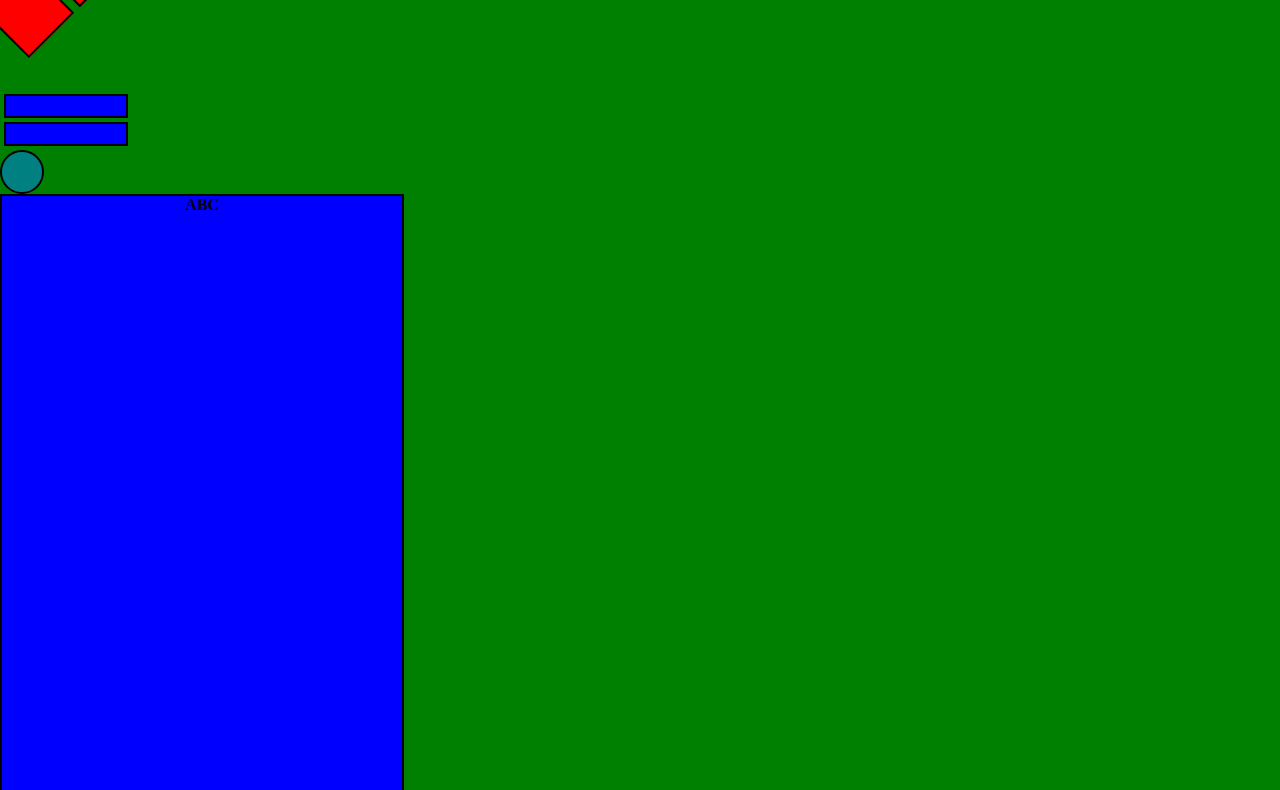
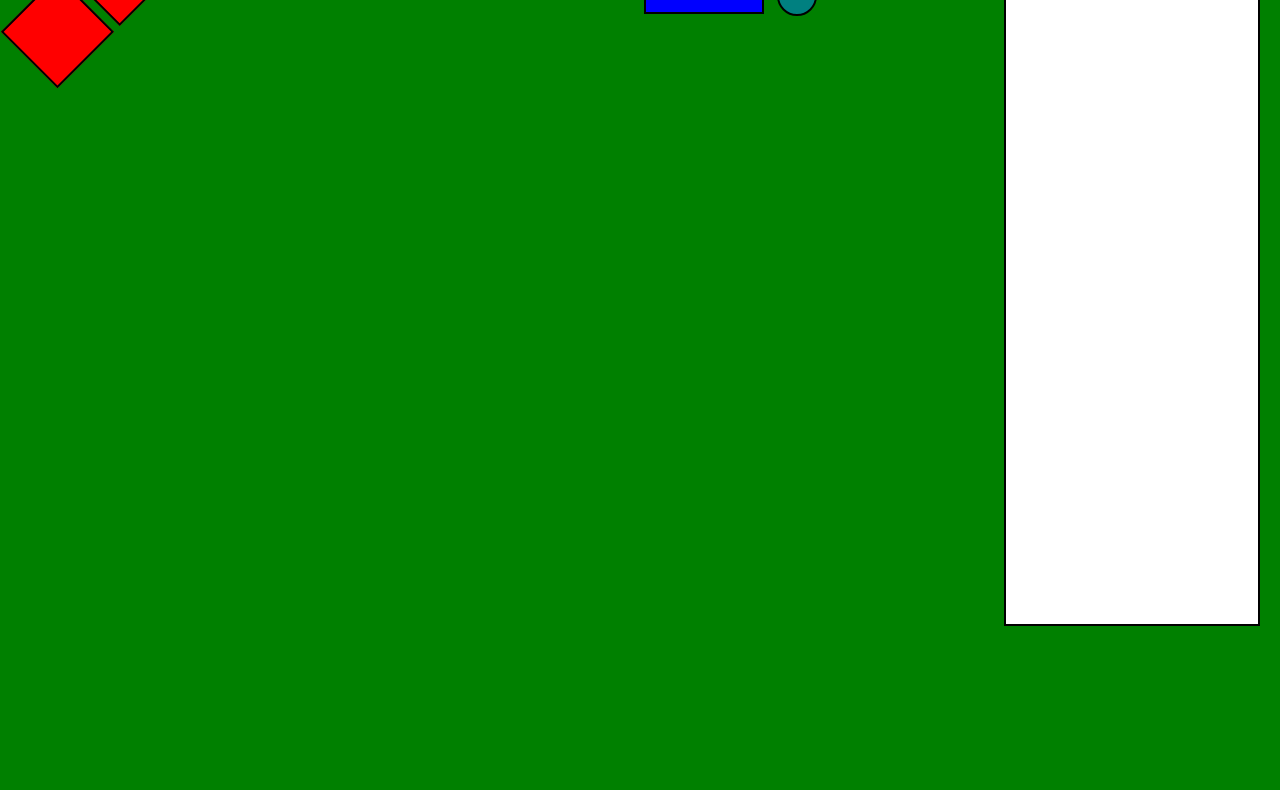
Before and after one commit to xVernon/ChallengeWebsite, a plain HTML site: page index.html in a window 1280 px wide. Shown: the part 134-924 px from the top of the page. After the commit the page ends 800 px from the top, so only its background shows below. Drawn offline with Linux system fonts and the light colour scheme.

Commit message:
added basic CSS styles and animations for different resolutions

```diff
--- /dev/null
+++ b/index.css
@@ -0,0 +1,129 @@
+* {
+    margin: 0;
+    padding: 0;
+    box-sizing: border-box;
+}
+
+body {
+    background-color: #008000;
+    display: flex;
+    justify-content: center;
+    align-items: center;
+    height: 100vh;
+}
+
+.container {
+  background-color: #008000;
+  transition: all 0.5s ease-in-out;
+  height: 100%;
+  width: 100%;
+}
+
+.header {
+    height: 40px;
+    background-color: #808000;
+    border: 2px solid #000000;
+    margin-bottom: 20px;
+}
+
+.first-block {
+    position: absolute;
+    rotate:calc(45deg);
+    height: 160px;
+    width: 192px;
+    top: 80px;
+    left: 35px;
+}
+
+.second-block {
+    position: absolute;
+    height: 160px;
+    width: 192px;
+}
+
+.square {
+    background-color: #ff0000;
+    border: 2px solid #000000;
+    width: 80px;
+    height: 80px;
+    margin: 8px;
+}
+
+.rectangle {
+    background-color: #0000ff;
+    width: 120px;
+    height: 20px;
+    margin: 4px;
+    border: 2px solid #000000;
+    position: sticky;
+}
+
+.circle {
+    background-color: #008080;
+    width: 40px;
+    height: 40px;
+    border-radius: 50%;
+    border: 2px solid #000000;
+    position: absolute;
+    right: 15px;
+    top: 10px;
+}
+
+.field-text {
+    background-color: white;
+    border: 2px solid #000000;
+    width: 400px;
+    height: 600px;
+    text-align: center;
+    font-weight: bold;
+    font-family: Arial, sans-serif;
+    font-size: 32px;
+    position: absolute;
+    top: 50px;
+    right: 5px;
+}
+
+.container > div {
+  transition: all 0.5s ease-in-out;
+}
+
+/* RESPONSYWNOŚĆ */
+
+/* < 583px: Układ pionowy */
+@media (max-width: 582px) {
+  .first-block { top: 80px; left: 35px; }
+  .second-block { top: 240px; left: 10px; }
+  .field-text {
+    background-color: #0000ff;
+    top: 50%;
+    left: 10px;
+    width: 95%;
+    height: 45%;
+  }
+}
+
+/* 583px - 900px: Układ bardziej zwarty */
+@media (min-width: 583px) and (max-width: 900px) {
+  .first-block { top: 80px; left: 35px; }
+  .second-block { top: 300px; left: 10px; }
+  .field-text {
+    top: 80px;
+    right: 20px;
+    width:40%;
+    background-color: #d64161;
+  }
+}
+
+/* > 900px: Układ poziomy */
+@media (min-width: 901px) {
+  .first-block { top: 80px; left: 35px; }
+  .second-block { top: 100px; left: 50%; }
+  .field-text {
+    top: 80px;
+    right: 20px;
+    width: 20%;
+    height: 85%;
+    background-color: white;
+    color: black;
+  }
+}
--- a/index.html
+++ b/index.html
@@ -1,25 +1,26 @@
-<!DOCTYPE html>
-<html lang="pl">
+<html lang="en">
 <head>
     <meta charset="UTF-8">
     <meta name="viewport" content="width=device-width, initial-scale=1.0">
-    <meta http-equiv="X-UA-Compatible" content="ie=edge">
     <title>Challenge</title>
-    <link rel="stylesheet" href="main.css">
+    <link rel="stylesheet" href="index.css">
 </head>
 <body>
-    <div id="header"></div>
-    <div id="firstBlock">
+    <div class="container">
+        <header class="header"></header>
+
+        <div class="first-block">
             <div class="square"></div>
             <div class="square"></div>
         </div>
 
-    <div id="secondBlock">
+        <div class="second-block">
             <div class="rectangle"></div>
             <div class="rectangle"></div>
-        <div id="circle"></div>
+            <div class="circle"></div>
         </div>
 
-    <div id="fieldText">ABC</div>
+        <div class="field-text">ABC</div>
+    </div>
 </body>
 </html>
--- a/main.css
+++ /dev/null
@@ -1,54 +0,0 @@
-body {
-    background-color: #008000;
-    padding: 0px;
-    margin: 0px;
-}
-
-#header {
-    width: 100%;
-    height: 40px;
-    background-color: #808000;
-    border: 2px solid #000000;
-    padding: 0px;
-    margin: 0px;
-    margin-bottom: 20px;
-}
-
-#firstBlock {
-    rotate:calc(45deg);
-    height: 160px;
-    width: 120px;
-}
-
-.square {
-    background-color: #ff0000;
-    border: 2px solid #000000;
-    width: 60px;
-    height: 60px;
-    margin: 8px;
-}
-
-.rectangle {
-    background-color: #0000ff;
-    width: 120px;
-    height: 20px;
-    margin: 4px;
-    border: 2px solid #000000;
-}
-
-#circle {
-    background-color: #008080;
-    width: 40px;
-    height: 40px;
-    border-radius: 50%;
-    border: 2px solid #000000;
-}
-
-#fieldText {
-    background-color: #0000ff;
-    border: 2px solid #000000;
-    width: 400px;
-    height: 800px;
-    text-align: center;
-    font-weight: bold;
-}
```
Lines whose indentation alone changed are shown as unchanged.
